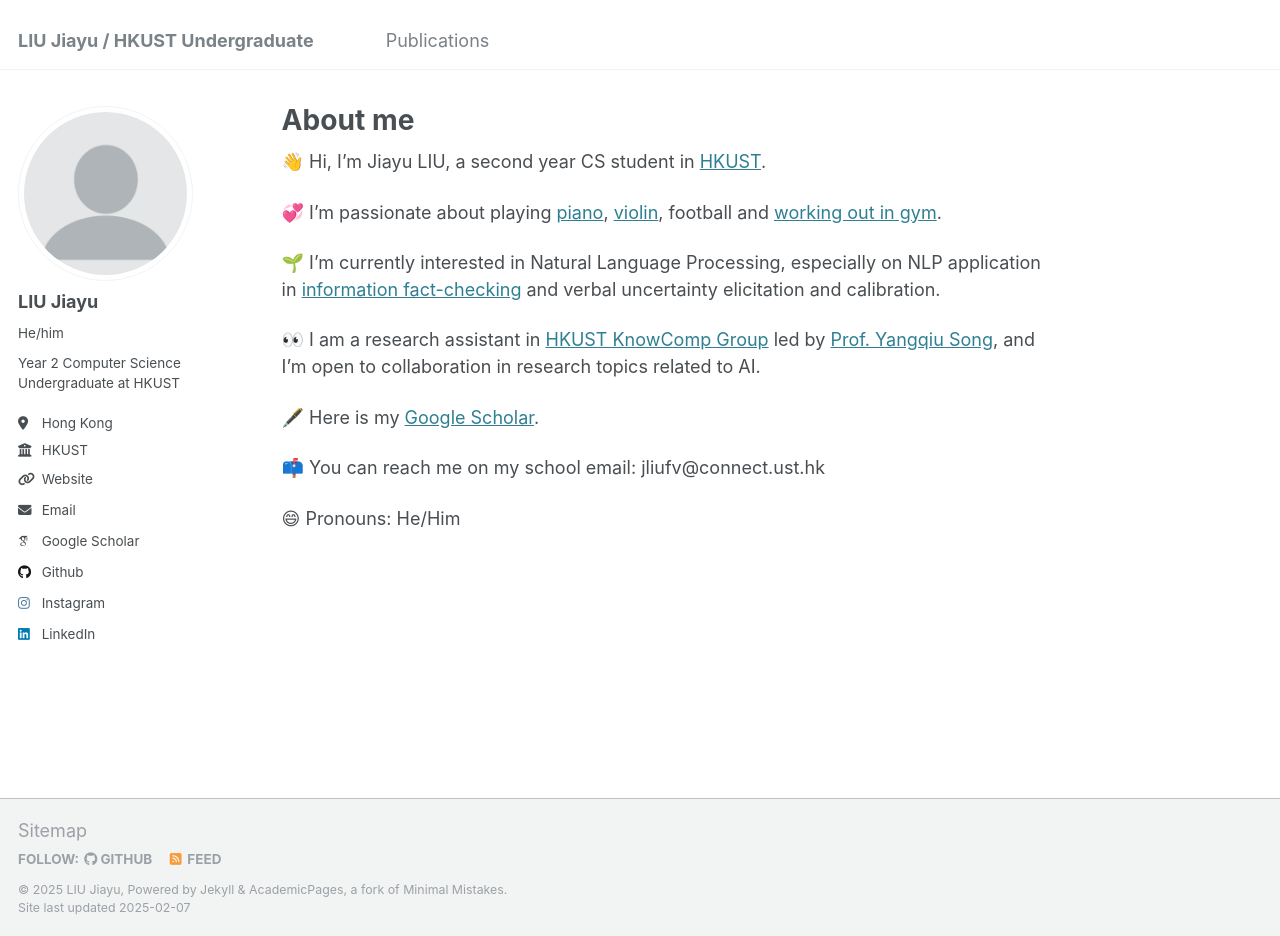
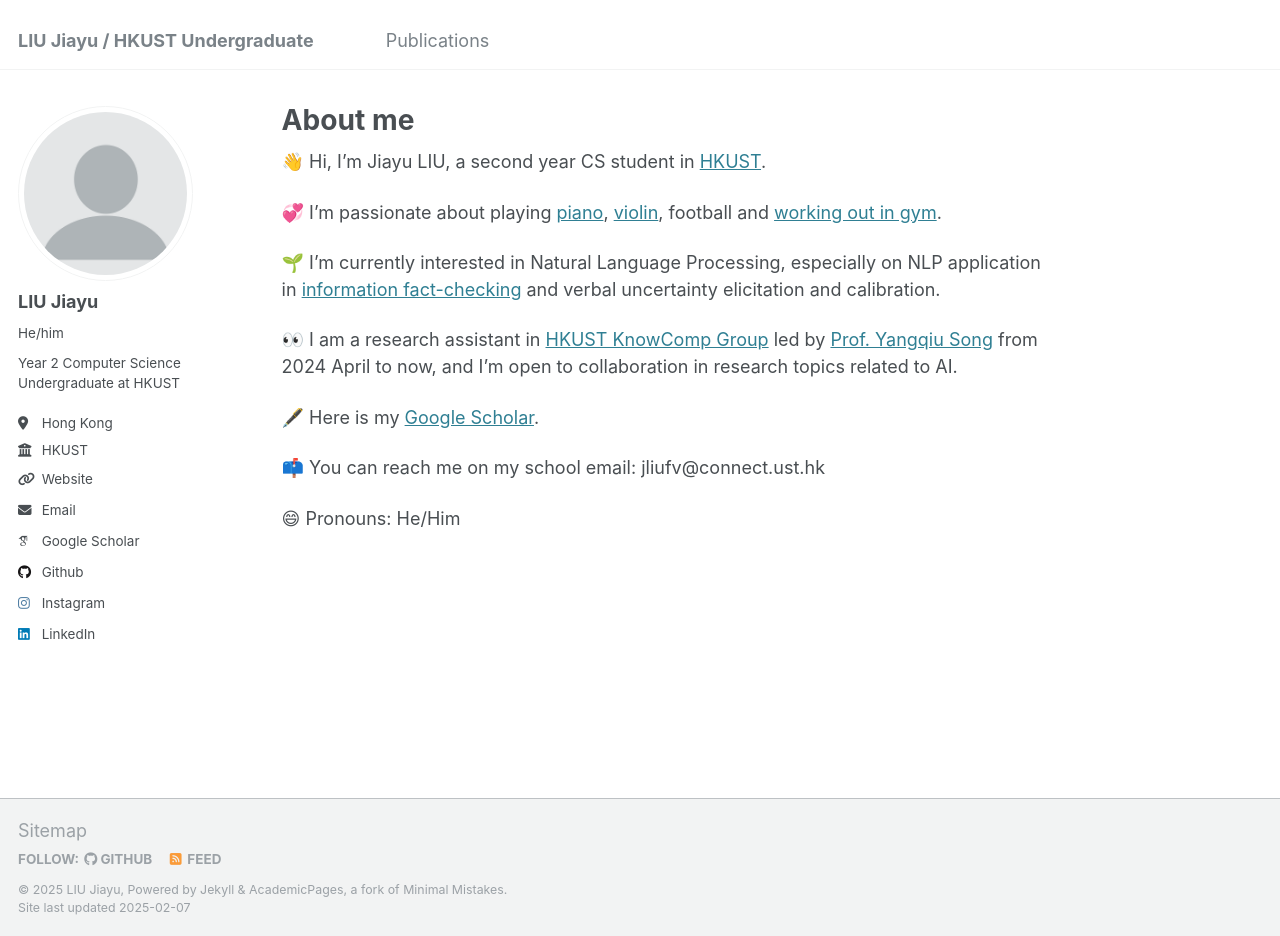
Before and after one commit to JiayuJeff/JiayuJeff.github.io, a Jekyll site: the page built from _pages/about.md, in a window 1280 px wide and 936 px high. Built offline with Jekyll 4.4.1, drawn with Linux system fonts in a browser that asks for light colours; some web fonts are replaced.

Commit message:
Update about.md

```diff
--- a/_pages/about.md
+++ b/_pages/about.md
@@ -18,7 +18,7 @@ redirect_from:
 🌱 I’m currently interested in Natural Language Processing, especially on NLP application in [information fact-checking](https://aclanthology.org/2024.fever-1.14.pdf) and verbal uncertainty elicitation and calibration.
 
 
-👀 I am a research assistant in [HKUST KnowComp Group](https://github.com/HKUST-KnowComp) led by [Prof. Yangqiu Song](https://www.cse.ust.hk/~yqsong/), and I’m open to collaboration in research topics related to AI.
+👀 I am a research assistant in [HKUST KnowComp Group](https://github.com/HKUST-KnowComp) led by [Prof. Yangqiu Song](https://www.cse.ust.hk/~yqsong/) from 2024 April to now, and I’m open to collaboration in research topics related to AI.
 
 
 🖋️ Here is my [Google Scholar](https://scholar.google.com/citations?user=PIQxhfMAAAAJ&hl=en).
```
